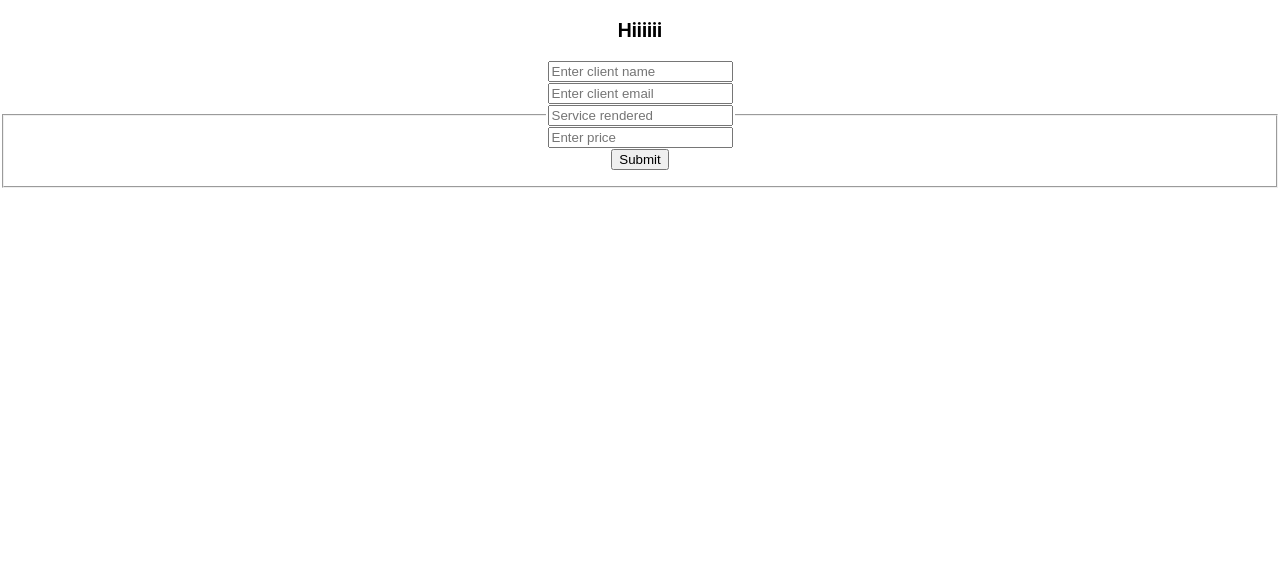
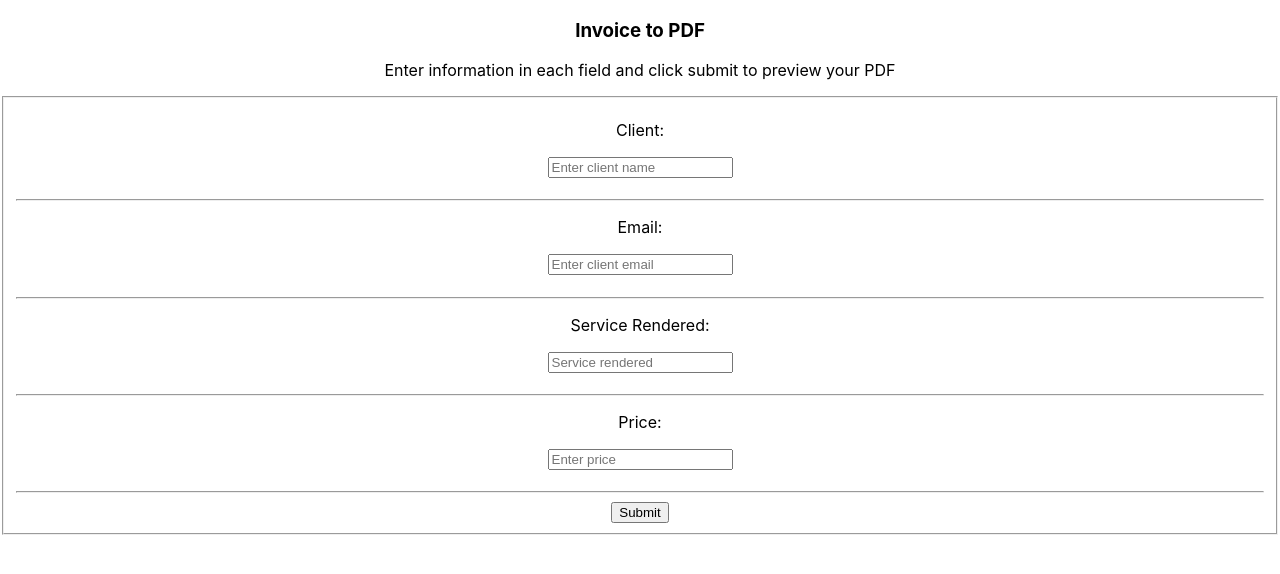
Before and after one commit to joeybrown-ctrl/react-invoice-app, a React (Create React App) app: page / in a window 1280 px wide. Shown: the top 574 px of the page. Built offline with nearby package versions, Linux system fonts and the light colour scheme.

Commit message:
added css files

```diff
--- a/src/App.js
+++ b/src/App.js
@@ -1,11 +1,12 @@
 import React from 'react';
-import Form from './components/Form';
+import Form from './components/Form/Form';
 import './App.css';
 
 function App() {
   return (
     <div className="App">
-      <h3>Hiiiiii</h3>
+      <h3>Invoice to PDF</h3>
+      <p>Enter information in each field and click submit to preview your PDF</p>
       <Form />
     </div>
   );
--- /dev/null
+++ b/src/components/Form/Form.css
@@ -0,0 +1,3 @@
+input {
+    margin-bottom: 1em;
+}
--- a/src/components/Form.js
+++ b/src/components/Form/Form.js
@@ -1,5 +1,6 @@
 import React,  { Component } from "react";
-import PDF from './PDF';
+import PDF from '../PDF/PDF';
+import './Form.css';
 
 
 class Form extends Component {
@@ -36,23 +37,29 @@ class Form extends Component {
                 (<div>
                     <form>
                         <fieldset>
-                            <legend>
                                 <div>
+                                    <p>Client:</p>
                                     <input onChange={this.onChange('client')} name="client" type="text" placeholder="Enter client name"></input>
                                 </div>
+                                <hr/>
                                 <div>
-                                    <input onChange={this.onChange('email')} name="email" type="text" placeholder="Enter client email"></input>
+                                    <p>Email:</p>
+                                    <input onChange={this.onChange('email')} name="email" type="email" placeholder="Enter client email"></input>
                                 </div>
+                                <hr/>
                                 <div>
+                                    <p>Service Rendered:</p>
                                     <input onChange={this.onChange('service')} name="service" type="text" placeholder="Service rendered"></input>
                                 </div>
+                                <hr/>
                                 <div>
+                                    <p>Price:</p>
                                     <input onChange={this.onChange('price')} name="price" type="text" placeholder="Enter price"></input>
                                 </div>
+                                <hr/>
                                 <div>
                                     <button type="button" onClick={this.submitForm}>Submit</button>
                                 </div>
-                            </legend>
                         </fieldset>
                     </form>
                 </div>) : (
```
Also changed, not shown: src/components/PDF/PDF.js (renamed from src/components/PDF.js).
